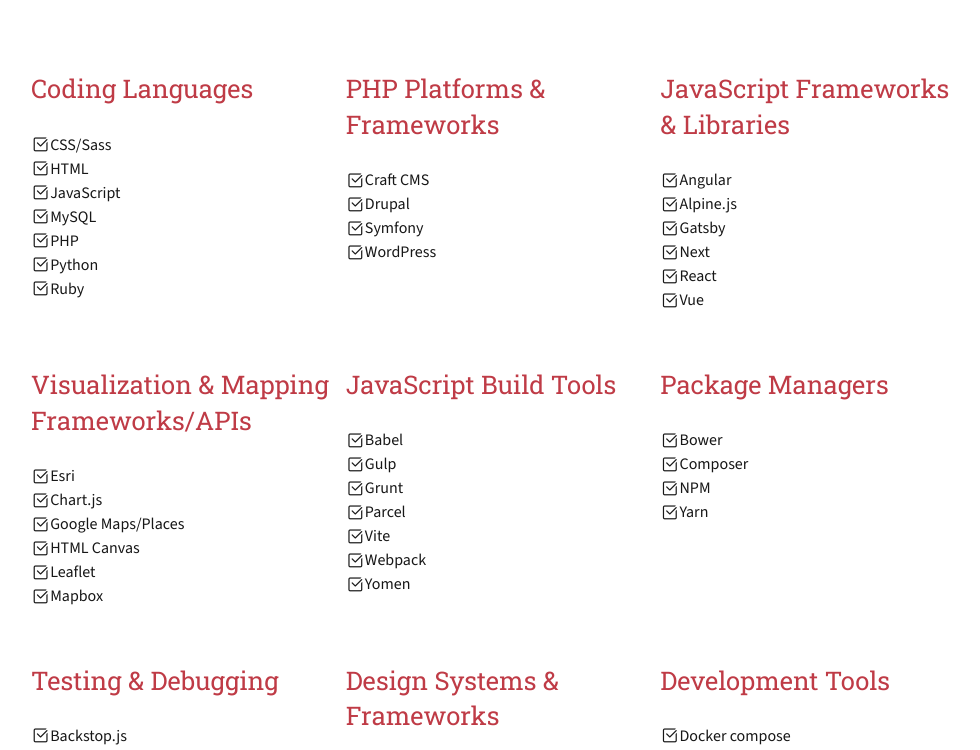
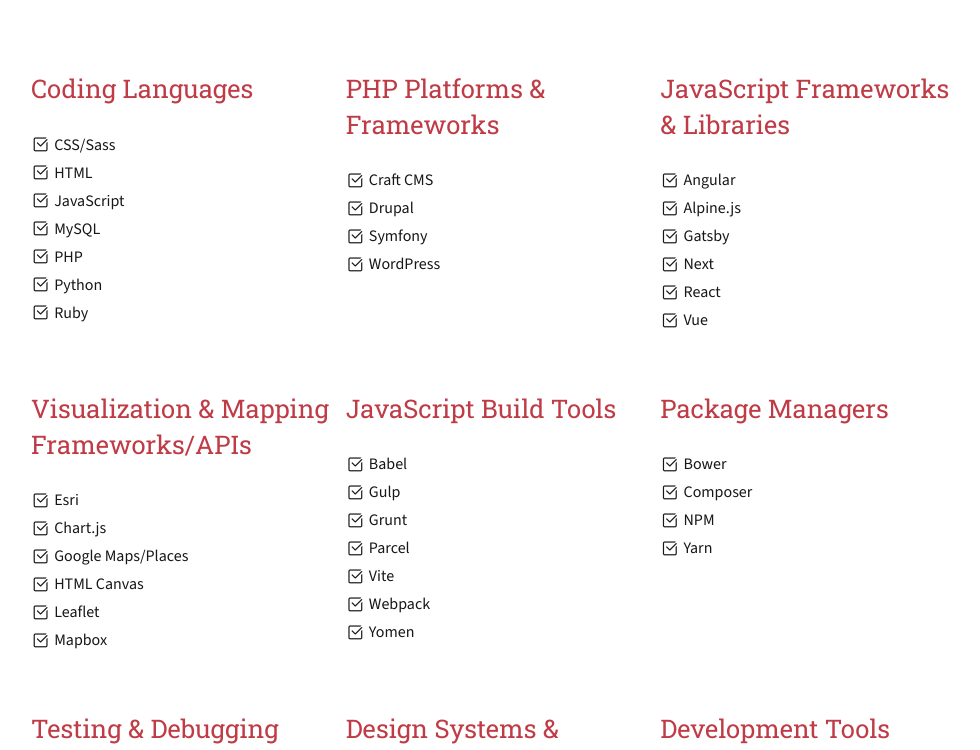
Before and after one commit to kalevitan/kylelevitan, a Next.js app: page / in a window 1280 px wide. Shown: the part 6040-6790 px from the top of the page, without its empty margins (145-1125 px from the left). Built offline with nearby package versions, Linux system fonts and the light colour scheme.

Commit message:
Fix padding issue with credentials list

```diff
--- a/app/components/credentials/index.tsx
+++ b/app/components/credentials/index.tsx
@@ -28,7 +28,7 @@
             <h3>{credential.category}</h3>
             <ul>
               {credential.skills?.map((skill, index) => (
-                <li className="flex items-center" key={index}><i className="lni lni-check-square-2"></i>{skill}</li>
+                <li className="flex items-center mb-1" key={index}><i className="lni lni-check-square-2 pr-1"></i>{skill}</li>
               ))}
             </ul>
           </div>
```
